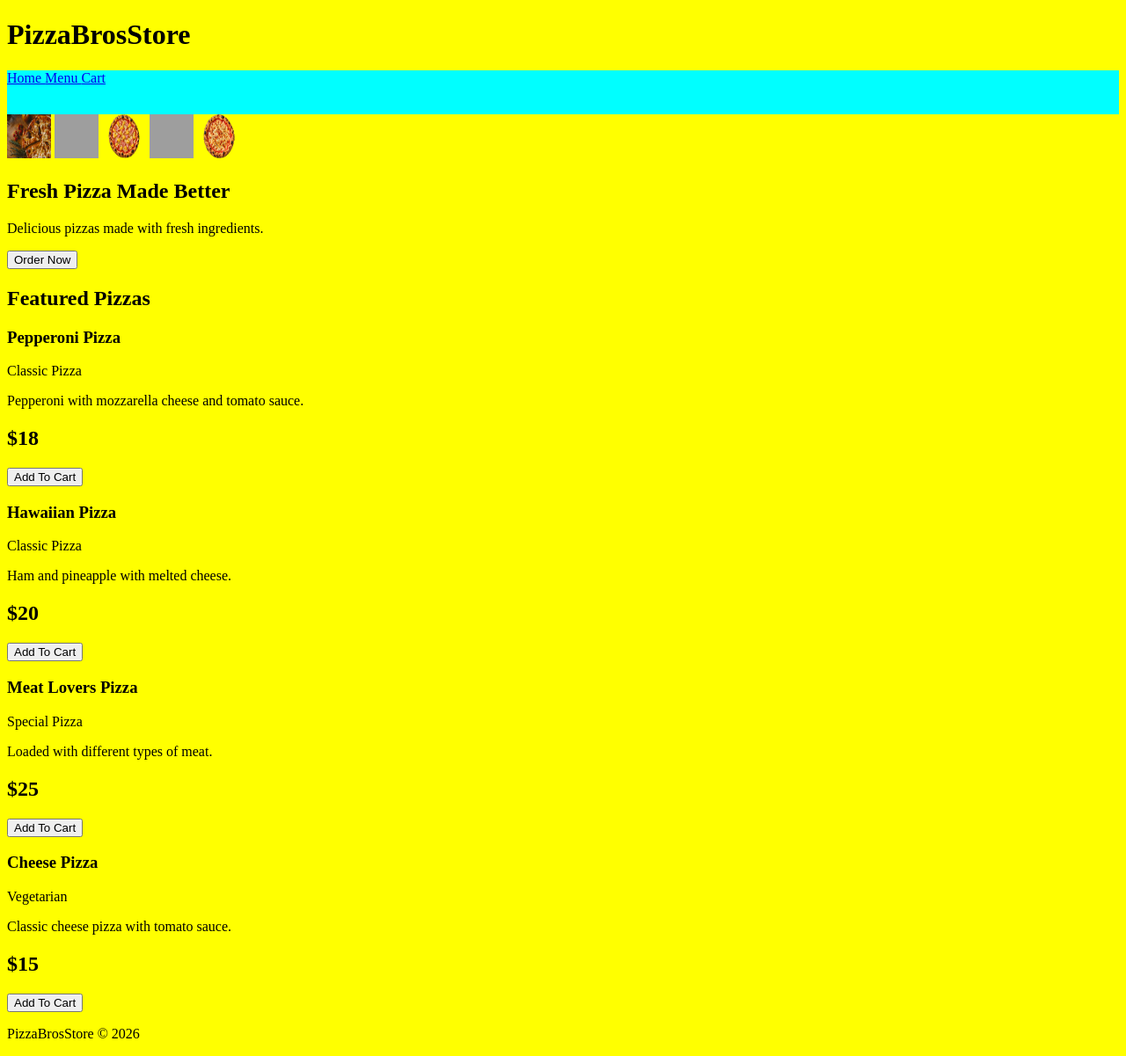
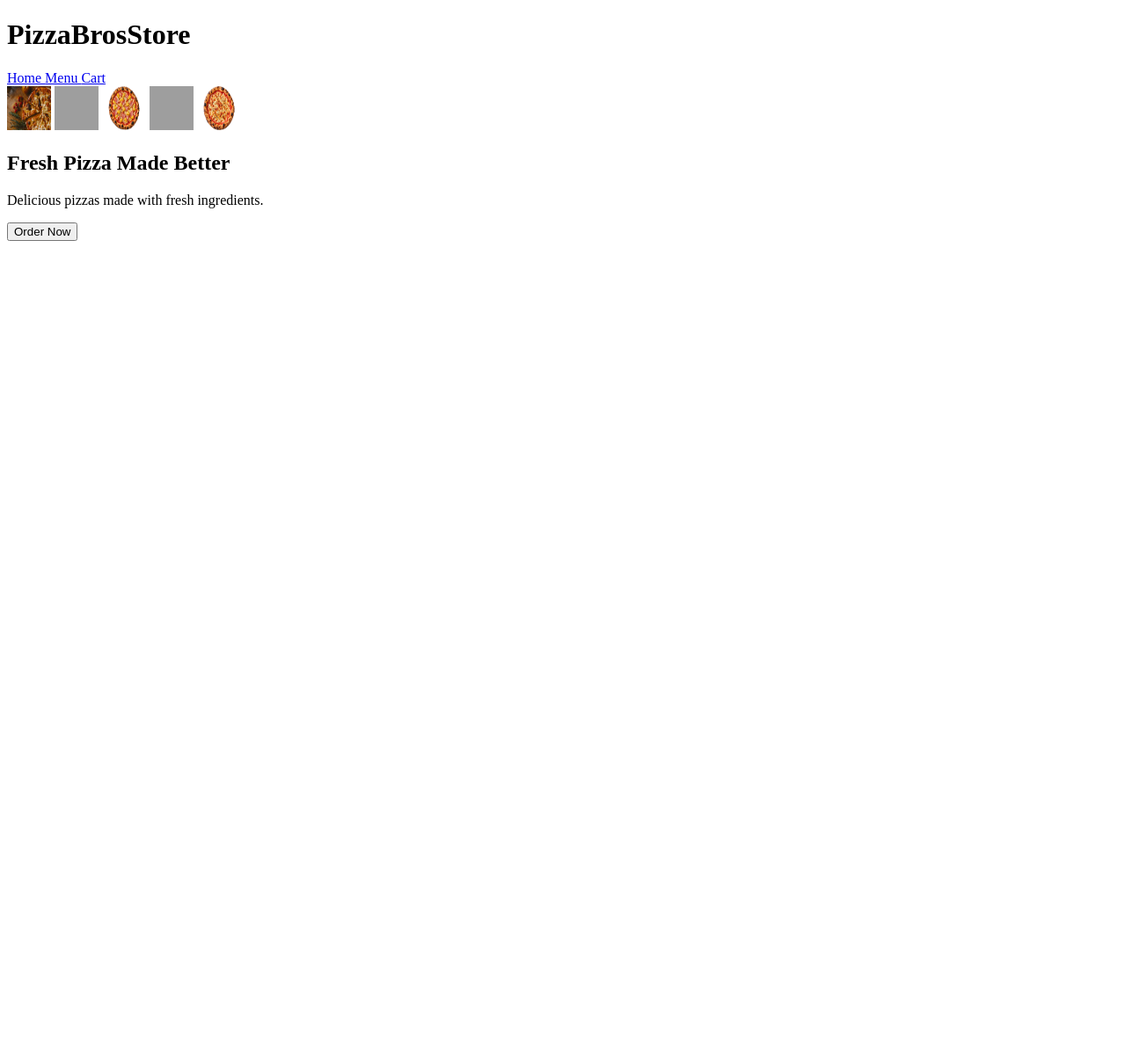
Before and after one commit to zach766/-12-credits--work-website-Assessment, a Flask app: page / in a window 1280 px wide. Shown: the whole page at 88% size. After the commit the page ends 274 px from the top, so only its background shows below. Run offline with Flask 3, Linux system fonts and the light colour scheme; grey boxes are pictures that could not be loaded.

Commit message:
Added homepage layout for PizzaBrosStore with header navigation, Home/Menu/Cart links, hero section, Fresh Pizza Made Better heading, description text, Order Now button, and pizza images for the homepage

```diff
--- a/PizzaBrosStore/products.json
+++ b/PizzaBrosStore/products.json
@@ -13,7 +13,7 @@
         "name": "Hawaiian Pizza",
         "category": "Classic Pizza",
         "price": 20,
-        "stock": 19,
+        "stock": 17,
         "description": "Ham and pineapple with melted cheese.",
         "image": "hawaiian.jpg"
     },
--- a/PizzaBrosStore/static/css/style.css
+++ b/PizzaBrosStore/static/css/style.css
@@ -3,12 +3,3 @@ img {
   height: 50px;
   width: 50px;
 }
-
-nav {
-  height:50px;
-  background-color: aqua;
-}
-
-body {
-  background-color: yellow;
-}
--- a/PizzaBrosStore/templates/index.html
+++ b/PizzaBrosStore/templates/index.html
@@ -36,10 +36,10 @@ Menu
 Cart
 </a>
 
-
 </nav>
 
 </header>
+
 
 <img src="{{ url_for('static', filename='images/asd.avif' ) }}">
 <img src="{{ url_for('static', filename='images/pepperoni.png' ) }}">
@@ -48,8 +48,9 @@ Cart
 <img src="{{ url_for('static', filename='images/cheese.png' ) }}">
 
 
-
-
+<!-- =========================
+     HERO
+========================= -->
 
 <section class="hero">
 
@@ -64,7 +65,6 @@ Delicious pizzas made with fresh ingredients.
 </p>
 
 
-
 <a href="/products">
 
 <button>
@@ -75,114 +75,3 @@ Order Now
 
 
 </section>
-
-
-
-
-<section>
-
-
-<h2 class="section-title">
-
-Featured Pizzas
-
-</h2>
-
-
-
-<div class="product-container">
-
-
-
-{% for product in products %}
-
-
-
-<div class="product-card">
-
-
-<h3>
-
-{{ product.name }}
-
-</h3>
-
-
-
-<p>
-
-{{ product.category }}
-
-</p>
-
-
-
-<p>
-
-{{ product.description }}
-
-</p>
-
-
-
-<h2>
-
-${{ product.price }}
-
-</h2>
-
-
-
-
-<a href="/add/{{ product.id }}">
-
-<button>
-
-Add To Cart
-
-</button>
-
-</a>
-
-
-
-</div>
-
-
-
-{% endfor %}
-
-
-
-</div>
-
-
-
-</section>
-
-
-
-<footer>
-
-
-<p>
-
-PizzaBrosStore © 2026
-
-</p>
-
-
-</footer>
-
-
-
-<script src="{{ url_for('static',
-filename='script.js') }}">
-
-</script>
-
-
-
-</body>
-
-</html>
```
